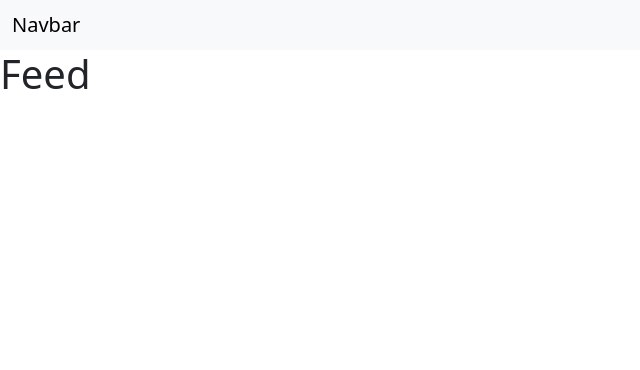
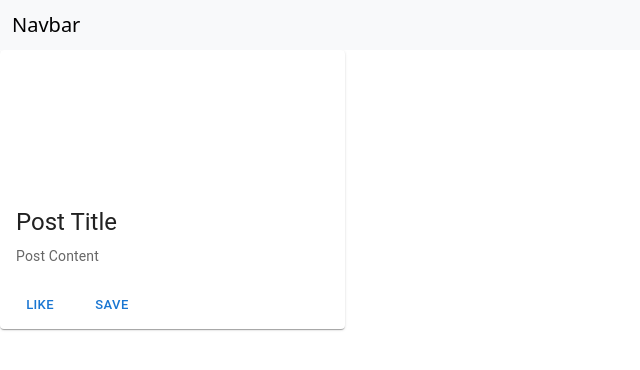
Before and after one commit to Ecazares15/INF385T-Web-App-Dev, a React (Create React App) app in the folder wander_world_ui/: page / in a window 1280 px wide. Shown: the top 370 px of the page, without its empty margins (0-640 px from the left). Built offline with nearby package versions, Linux system fonts and the light colour scheme.

Commit message:
Added basic card

```diff
--- /dev/null
+++ b/wander_world_ui/src/components/FeedPost.tsx
@@ -0,0 +1,31 @@
+import React from 'react';
+import Card from "@mui/material/Card";
+import CardMedia from "@mui/material/CardMedia";
+import CardContent from "@mui/material/CardContent";
+import Typography from "@mui/material/Typography";
+import CardActions from "@mui/material/CardActions";
+import Button from "@mui/material/Button";
+
+function FeedPost() {
+  return (
+    <Card sx={{ maxWidth: 345 }}>
+      <CardMedia
+        sx={{ height: 140 }}
+      />
+      <CardContent>
+        <Typography gutterBottom variant="h5" component="div">
+          Post Title
+        </Typography>
+        <Typography variant="body2" color="text.secondary">
+            Post Content
+        </Typography>
+      </CardContent>
+      <CardActions>
+        <Button size="small">Like</Button>
+        <Button size="small">Save</Button>
+      </CardActions>
+    </Card>
+  );
+}
+
+export default FeedPost;
--- a/wander_world_ui/src/pages/Feed.tsx
+++ b/wander_world_ui/src/pages/Feed.tsx
@@ -1,10 +1,9 @@
+import FeedPost from "../components/FeedPost"
 
 
 function Feed() {
     return (
-        <div>
-            <h1>Feed</h1>
-        </div>
+        <FeedPost/>
     )
 }
 
```
